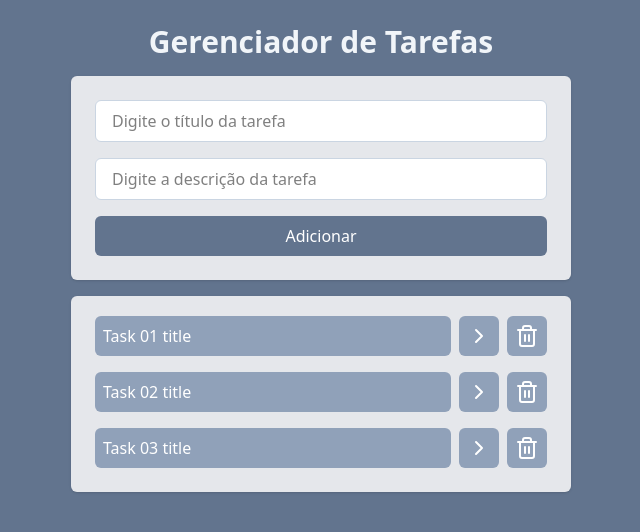
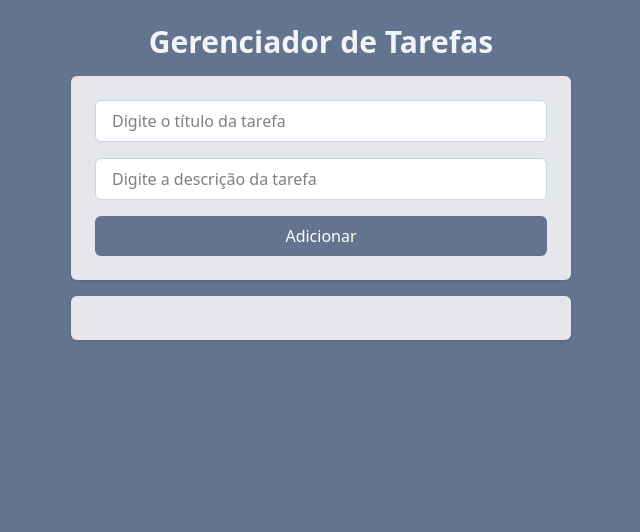
Before and after one commit to ldsimidu/bw-taskManager, a React (Vite) app: page / in a window 1280 px wide. Shown: the top 532 px of the page, without its empty margins (319-959 px from the left). Built offline with nearby package versions, Linux system fonts and the light colour scheme.

Commit message:
feat: localStorage to task state + useEffect

```diff
--- a/src/App.jsx
+++ b/src/App.jsx
@@ -1,25 +1,17 @@
-import { useState } from "react";
+import { useEffect, useState } from "react";
 import AddTask from "./components/AddTask";
 import Tasks from "./components/Tasks";
 import { v4 } from "uuid";
 
 function App() {
-  const [tasks, setTasks] = useState([{
-    id: 1,
-    title: "Task 01 title",
-    description: "Task 01 description",
-    isCompleted: false
-  }, {
-    id: 2,
-    title: "Task 02 title",
-    description: "Task 02 description",
-    isCompleted: false
-  }, {
-    id: 3,
-    title: "Task 03 title",
-    description: "Task 03 description",
-    isCompleted: false
-  }]);
+  const [tasks, setTasks] = useState(
+    JSON.parse(localStorage.getItem("tasks")) || []
+  );
+
+  //EXECUTA UMA FUNÇÃO SEMPRE QUE LISTA FOR ALTERADA
+  useEffect(() => {
+    localStorage.setItem("tasks", JSON.stringify(tasks));
+  }, [tasks])
 
   function onTaskClick(taskId) {
     // PARA CADA TASK DA LISTA DE TASK
```
